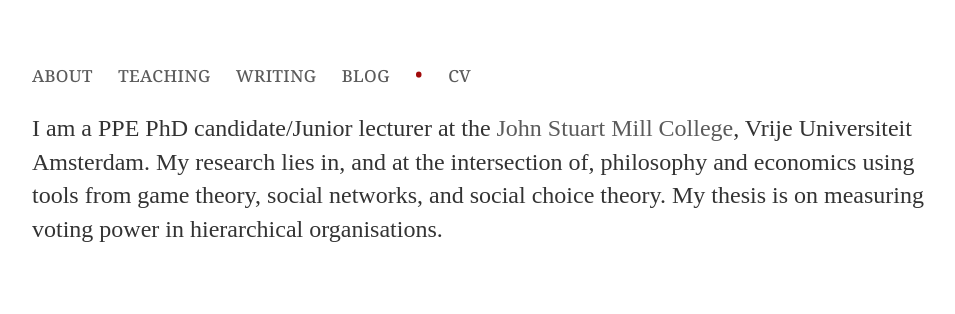
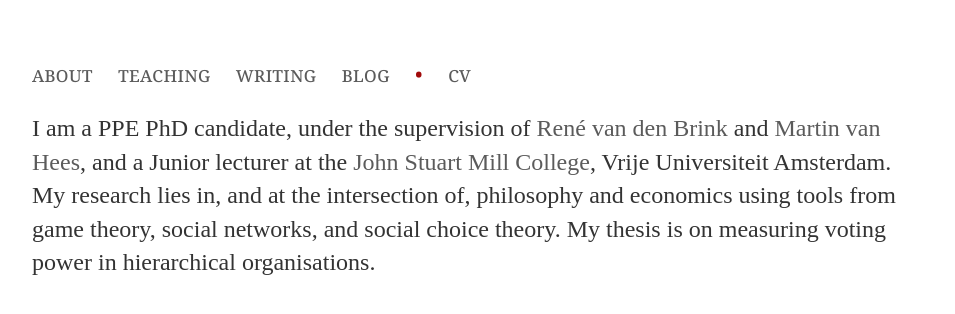
Before and after one commit to uzunovam/uzunovam, a Jekyll site: the page built from index.html, in a window 1280 px wide. Shown: the top 314 px of the page, without its empty margins (160-1115 px from the left). Built offline with Jekyll 4.4.1, drawn with Linux system fonts in a browser that asks for light colours.

Commit message:
Update index.html

```diff
--- a/index.html
+++ b/index.html
@@ -3,6 +3,6 @@
 title: Marina Uzunova
 ---
 <div class="blurb">
-	<p>I am a PPE PhD candidate/Junior lecturer at the <a href="https://vu.nl/en/about-vu/faculties/faculty-of-humanities/departments/john-stuart-mill-college">John Stuart Mill College</a>, Vrije Universiteit Amsterdam. My research lies in, and at the intersection of, philosophy and economics using tools from game theory, social networks, and social choice theory. My thesis is on measuring voting power in hierarchical organisations.</p>
+	<p>I am a PPE PhD candidate, under the supervision of <a href="https://research.vu.nl/en/persons/jr-van-den-brink">René van den Brink</a> and <a href="https://research.vu.nl/en/persons/martin-van-hees">Martin van Hees</a>, and a Junior lecturer at the <a href="https://vu.nl/en/about-vu/faculties/faculty-of-humanities/departments/john-stuart-mill-college">John Stuart Mill College</a>, Vrije Universiteit Amsterdam. My research lies in, and at the intersection of, philosophy and economics using tools from game theory, social networks, and social choice theory. My thesis is on measuring voting power in hierarchical organisations.</p>
 
 </div><!-- /.blurb -->
```
